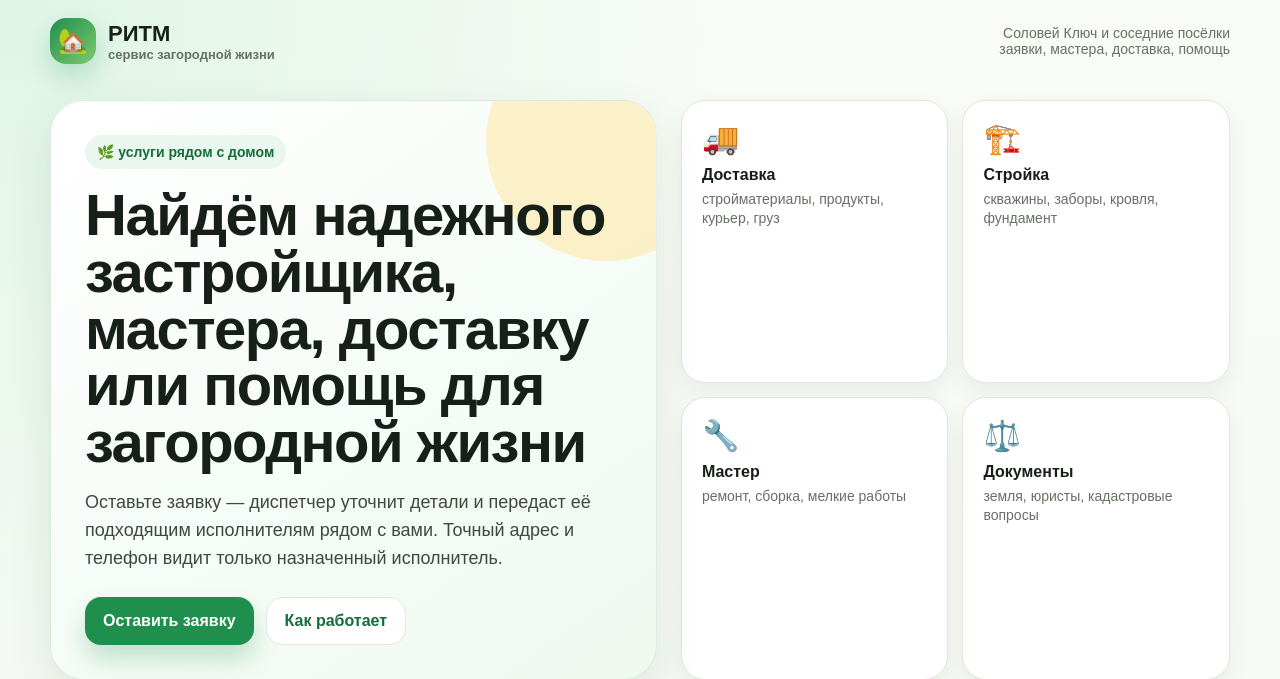
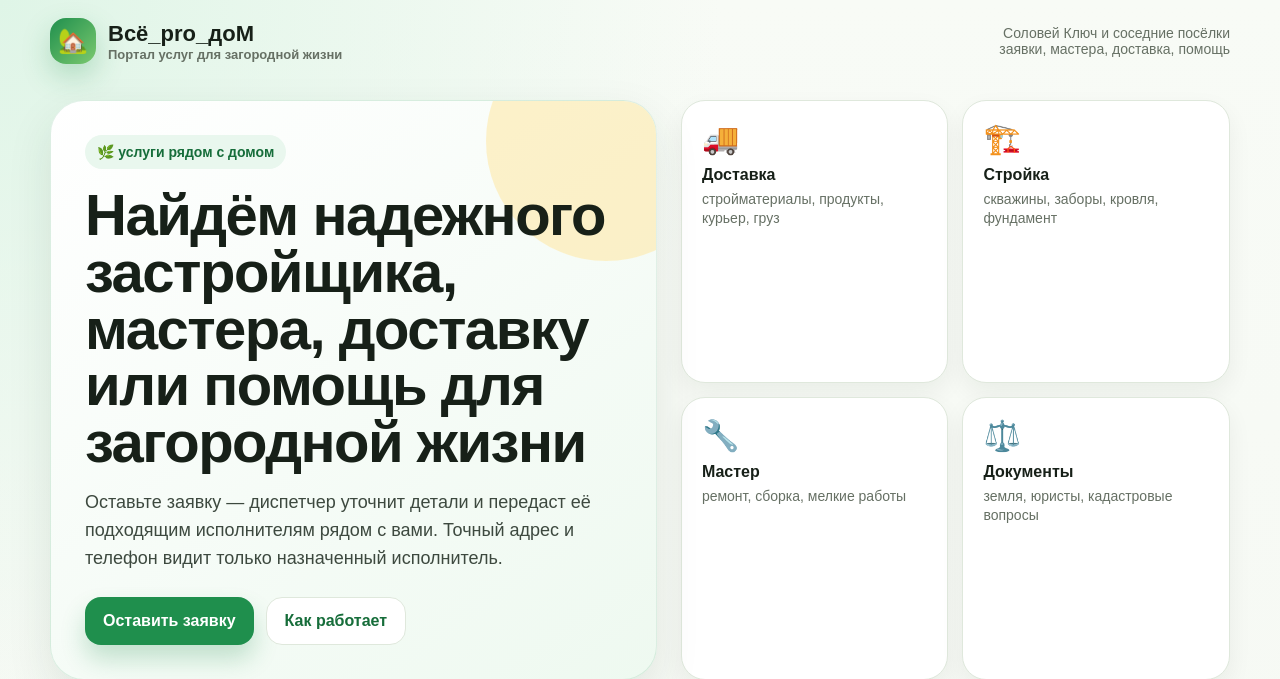
Before and after one commit to zilagh/SoloveyMarket, a FastAPI app: page / in a window 1280 px wide. Shown: the top 679 px of the page. Run offline with FastAPI, Linux system fonts and the light colour scheme; data comes from the database, SQL or seed files in the repository; data that the repository does not hold is empty.

```diff
--- a/SoloveyMarket/main.py
+++ b/SoloveyMarket/main.py
@@ -524,5 +524,5 @@ if __name__ == "__main__":
         "main:app",
         host="0.0.0.0",
         port=8000,
-        reload=True
+        reload=False
     )
--- a/SoloveyMarket/templates/index.html
+++ b/SoloveyMarket/templates/index.html
@@ -2,7 +2,7 @@
 <html lang="ru">
 <head>
     <meta charset="UTF-8">
-    <title>РИТМ — сервис загородной жизни</title>
+    <title>Всё_pro_доМ — Портал услуг для загородной жизни</title>
     <meta name="viewport" content="width=device-width, initial-scale=1.0">
     <style>
         :root{--bg:#f4f7f2;--card:#fff;--text:#172018;--muted:#667064;--green:#1f8f4d;--green-dark:#166d3a;--light-green:#e9f7ee;--orange:#ff8a3d;--border:#dfe8dc;--shadow:0 18px 45px rgba(30,60,35,.10)}
@@ -14,7 +14,7 @@
 <body>
 <div class="page">
     <header class="header">
-        <div class="brand"><div class="logo">🏡</div><div><div>РИТМ</div><div style="font-size:13px;color:#667064;font-weight:700;">сервис загородной жизни</div></div></div>
+        <div class="brand"><div class="logo">🏡</div><div><div>Всё_pro_доМ</div><div style="font-size:13px;color:#667064;font-weight:700;">Портал услуг для загородной жизни</div></div></div>
         <div class="header-note">Соловей Ключ и соседние посёлки<br>заявки, мастера, доставка, помощь</div>
     </header>
 
```
